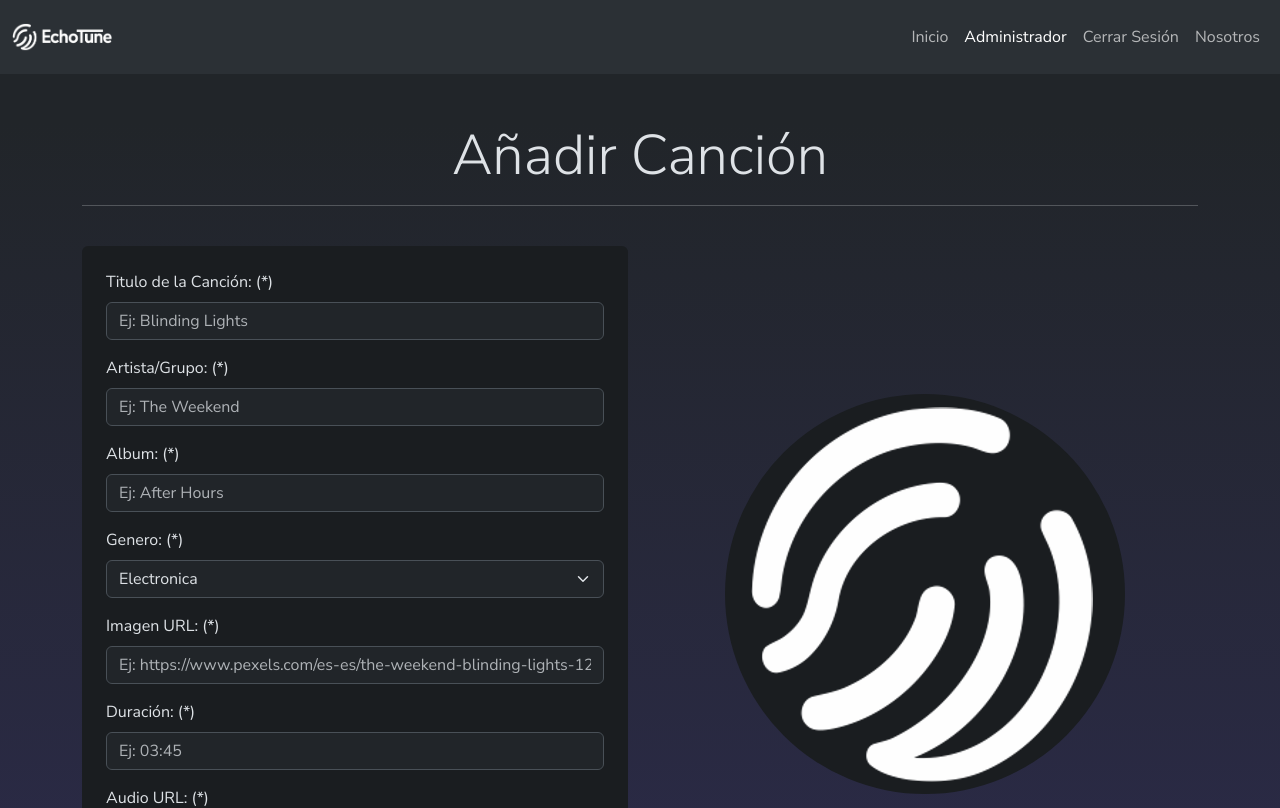
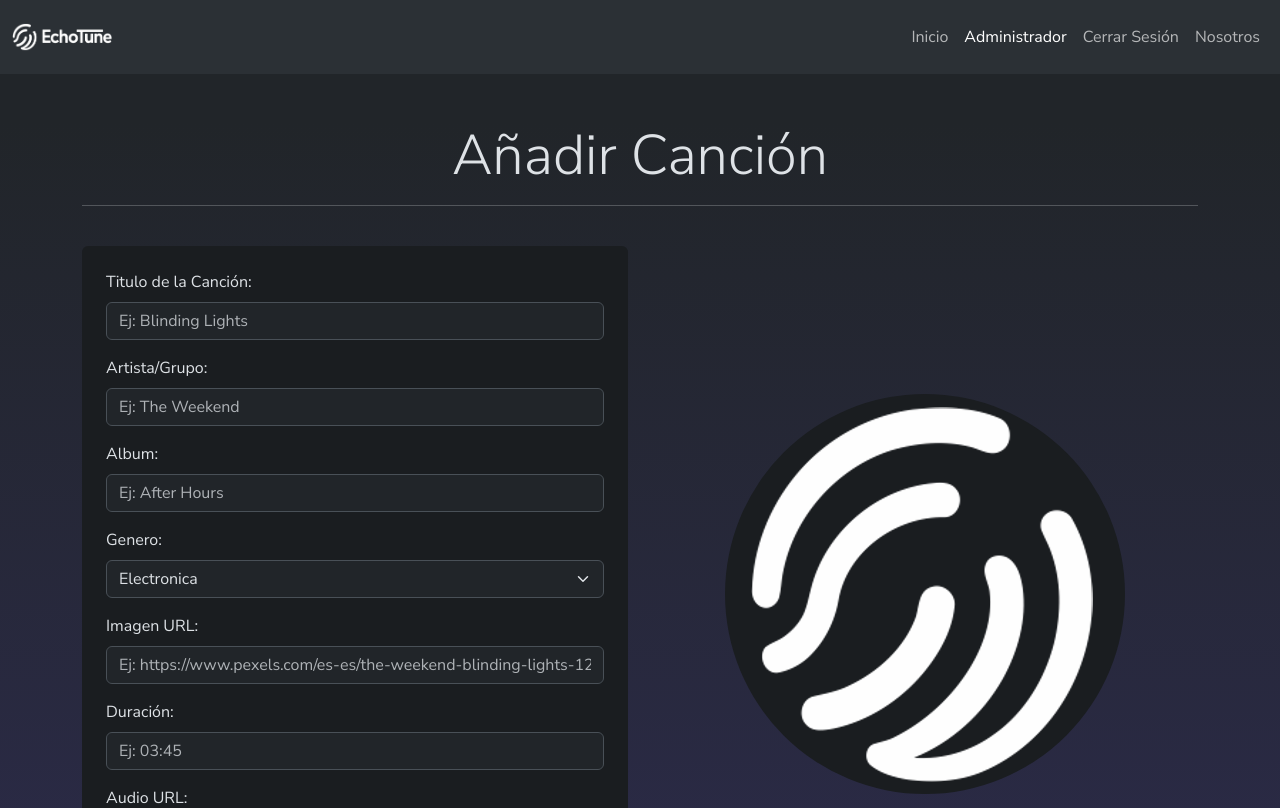
Before and after one commit to omarmatt31/echoTune, a React (Vite) app: page /administrador/crear in a window 1280 px wide. Shown: the top 808 px of the page. Built offline with nearby package versions, Linux system fonts and the light colour scheme; sample sign-in values are in the browser's storage.

Commit message:
Se modifico la validacion de minLength del titulo,artista y album del formularioCancion

```diff
--- a/src/components/pages/cancion/FormularioCancion.jsx
+++ b/src/components/pages/cancion/FormularioCancion.jsx
@@ -71,14 +71,14 @@ const FormularioCancion = ({crearCancion, titulo, buscarCancion, editarCancion})
           <Col sm={12} md={6} lg={6}>
               <Form className="bg-dark-subtle p-4 rounded" onSubmit={handleSubmit(onSubmit)}>
               <Form.Group className="mb-3">
-                <Form.Label>Titulo de la Canción: (*)</Form.Label>
+                <Form.Label>Titulo de la Canción: </Form.Label>
                 <Form.Control
                   type="text"
                   placeholder="Ej: Blinding Lights"
                   {...register("titulo", {
                   required : 'El titulo de la cancion es un dato obligatorio.',
                   minLength: {
-                    value: 3,
+                    value: 1,
                     message: 'El titulo de la cancion debe tener al menos 3 caracteres',
                   },
                   maxLength: {
@@ -93,14 +93,14 @@ const FormularioCancion = ({crearCancion, titulo, buscarCancion, editarCancion})
               </Form.Group>
 
               <Form.Group className="mb-3">
-                <Form.Label>Artista/Grupo: (*)</Form.Label>
+                <Form.Label>Artista/Grupo: </Form.Label>
                 <Form.Control
                   type="text"
                   placeholder="Ej: The Weekend"
                   {...register('artista', {
                     required : 'El artista/grupo de la cancion es un dato obligatorio.',
                     minLength: {
-                    value: 3,
+                    value: 1,
                     message: 'El titulo de la cancion debe tener al menos 3 caracteres',
                   },
                   maxLength: {
@@ -115,14 +115,14 @@ const FormularioCancion = ({crearCancion, titulo, buscarCancion, editarCancion})
               </Form.Group>
 
               <Form.Group className="mb-3">
-                <Form.Label>Album: (*)</Form.Label>
+                <Form.Label>Album: </Form.Label>
                 <Form.Control
                   type="text"
                   placeholder="Ej: After Hours"
                   {...register('album', {
                     required : 'El album de la cancion es un dato obligatorio.',
                     minLength: {
-                    value: 3,
+                    value: 1,
                     message: 'El album de la cancion debe tener al menos 3 caracteres',
                   },
                   maxLength: {
@@ -137,7 +137,7 @@ const FormularioCancion = ({crearCancion, titulo, buscarCancion, editarCancion})
               </Form.Group>
 
               <Form.Group className="mb-3">
-                <Form.Label>Genero: (*)</Form.Label>
+                <Form.Label>Genero: </Form.Label>
                 <Form.Select
                   {...register('genero', {
                     required: 'El genero de la cancion es un dato obligatorio.',
@@ -157,7 +157,7 @@ const FormularioCancion = ({crearCancion, titulo, buscarCancion, editarCancion})
               </Form.Group>
 
               <Form.Group className="mb-3">
-                <Form.Label>Imagen URL: (*)</Form.Label>
+                <Form.Label>Imagen URL: </Form.Label>
                 <Form.Control
                   type="text"
                   placeholder="Ej: https://www.pexels.com/es-es/the-weekend-blinding-lights-1230679/"
@@ -177,7 +177,7 @@ const FormularioCancion = ({crearCancion, titulo, buscarCancion, editarCancion})
               </Form.Group>
 
               <Form.Group className="mb-3">
-                <Form.Label>Duración: (*)</Form.Label>
+                <Form.Label>Duración: </Form.Label>
                 <Form.Control
                   type="text"
                   placeholder="Ej: 03:45"
@@ -205,7 +205,7 @@ const FormularioCancion = ({crearCancion, titulo, buscarCancion, editarCancion})
               </Form.Group>
 
               <Form.Group className="mb-3">
-                <Form.Label>Audio URL: (*)</Form.Label>
+                <Form.Label>Audio URL: </Form.Label>
                 <Form.Control
                   type="text"
                   placeholder="Ej: https://www.spotify.com/the-weekend-blinding-lights-3456345/"
```
